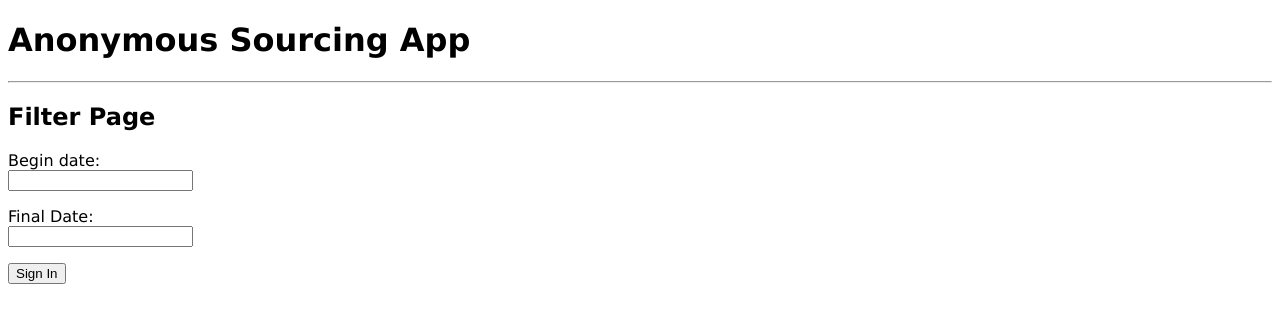
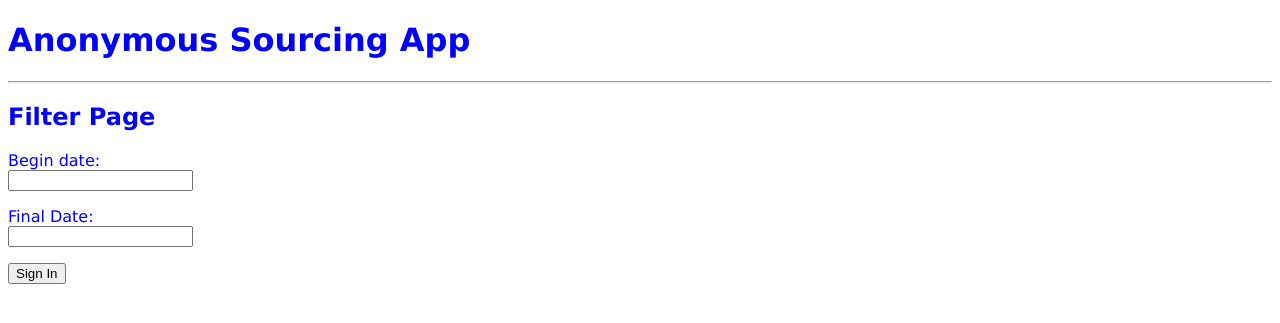
Before and after one commit to anhntrinh/anonymousSourcing, a Flask app: page / in a window 1280 px wide. Shown: the top 323 px of the page. Run offline with Flask 2, Linux system fonts and the light colour scheme; parts of the project's set-up code (start-up, migrations or seed data) failed here and were passed over; some libraries are stand-ins or nearby versions.

Commit message:
Update edit-drinker.html

```diff
--- a/templates/edit-drinker.html
+++ b/templates/edit-drinker.html
@@ -4,6 +4,10 @@
 <form action="" method = "POST" name ="request">
   {{form.csrf_token}}
       {{ form.hidden_tag() }}
+      <style = "font-family: verdana">
+          body { color: blue}
+
+      </style>
       <p>
           Begin date:<br>
           {{form.beginDate}}<br>
```
